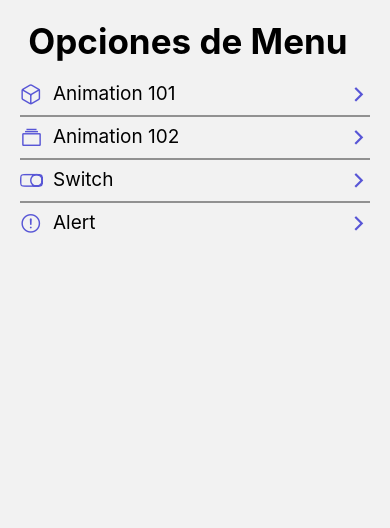
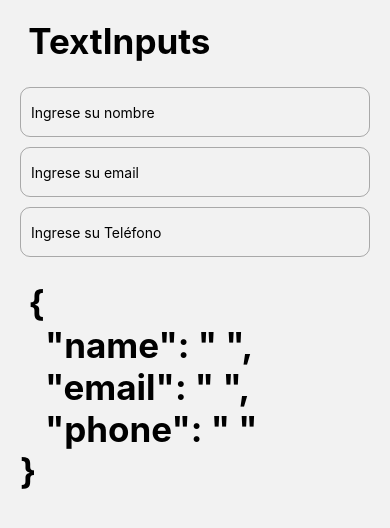
Before and after one commit to MartinGramajo/Component-React-Native, a React Native app: screen /TextInputScreen in a window 390 px wide. Shown: the top 528 px of the page. Built offline with nearby package versions, Linux system fonts and the light colour scheme.

Commit message:
Text input Component

```diff
--- a/src/data/menuItem.tsx
+++ b/src/data/menuItem.tsx
@@ -26,4 +26,10 @@
     icon: 'alert-circle-outline',
     component: 'AlertScreen',
   },
+  {
+    id: 5,
+    name: 'TextInput',
+    icon: 'document-text-outline',
+    component: 'TextInputScreen',
+  },
 ];
--- a/src/navigator/Navigator.tsx
+++ b/src/navigator/Navigator.tsx
@@ -5,6 +5,7 @@
 import { Animation102Screen } from '../screens/Animation102Screen';
 import { SwitchScreen } from '../screens/SwitchScreen';
 import { AlertScreen } from '../screens/AlertScreen';
+import { TextInputScreen } from '../screens/TextInputScreen';
 
 const Stack = createStackNavigator();
 
@@ -18,6 +19,7 @@
             <Stack.Screen name="Animation102Screen" component={Animation102Screen} />
             <Stack.Screen name="SwitchScreen" component={SwitchScreen} />
             <Stack.Screen name="AlertScreen" component={AlertScreen} />
+            <Stack.Screen name="TextInputScreen" component={TextInputScreen} />
         </Stack.Navigator>
     );
 }
--- /dev/null
+++ b/src/screens/TextInputScreen.tsx
@@ -0,0 +1,70 @@
+import React, { useState } from 'react';
+import { TextInput, View, StyleSheet } from 'react-native';
+import { HeaderTitle, styles } from '../components/HeaderTitle';
+
+export const TextInputScreen = () => {
+
+  const [form, setForm] = useState({
+    name: ' ',
+    email: ' ',
+    phone: ' ',
+  });
+
+  const onChange = (value: string, field: string) => {
+    setForm({
+      ...form,
+      [field]: value,
+    })
+  }
+
+  return (
+    <View style={styles.globalMargin}>
+      <HeaderTitle title="TextInputs" />
+
+      <TextInput
+        style={stylesScreen.inputStyle}
+        placeholder="Ingrese su nombre"
+        //auto corrección del texto al usuario.
+        autoCorrect={false}
+        //Capitalización del texto al usuario.
+        autoCapitalize="words"
+        // function para tomar el value de los inputs
+        onChangeText={(value) => onChange(value, 'name')}
+      />
+
+      <TextInput
+        style={stylesScreen.inputStyle}
+        placeholder="Ingrese su email"
+        autoCorrect={false}
+        autoCapitalize="none"
+        onChangeText={(value) => onChange(value, 'email')}
+        //Type de teclado
+        keyboardType="email-address"
+        // Apariencia del teclado (SOLO IOS)
+        keyboardAppearance='dark'
+      />
+
+      <TextInput
+        style={stylesScreen.inputStyle}
+        placeholder="Ingrese su Teléfono"
+        onChangeText={(value) => onChange(value, 'phone')}
+        //Type de teclado
+        keyboardType="phone-pad"
+      />
+
+
+      <HeaderTitle title={JSON.stringify(form, null, 3)} />
+    </View>
+  );
+};
+
+const stylesScreen = StyleSheet.create({
+  inputStyle: {
+    borderWidth: 1,
+    borderColor: 'rgba(0, 0, 0,0.3)',
+    height: 50,
+    paddingHorizontal: 10,
+    borderRadius: 10,
+    marginVertical: 5,
+  },
+});
```
